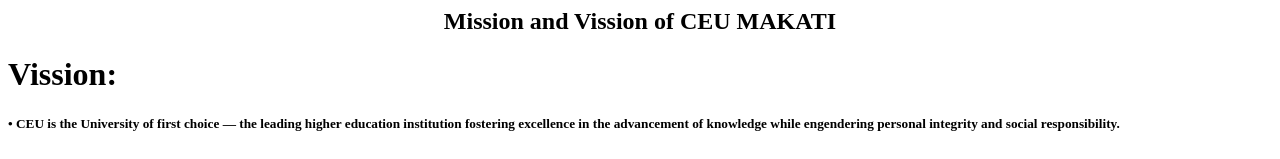
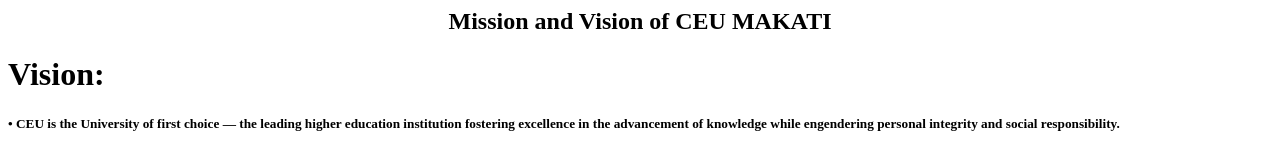
Before and after one commit to IrishLince/Hello_CEU_LINCE, a plain HTML site: page index.html in a window 1280 px wide. Shown: the top 159 px of the page. Drawn offline with Linux system fonts and the light colour scheme.

Commit message:
Update index.html

```diff
--- a/index.html
+++ b/index.html
@@ -5,9 +5,9 @@
     <title>CEU Makati</title>
 </head>
 <body>
-    <CENter><h2>Mission and Vission of CEU MAKATI </h2></CENter>
+    <CENter><h2>Mission and Vision of CEU MAKATI </h2></CENter>
 
-<h1>Vission:</h1>
+<h1>Vision:</h1>
 <H5>&#x2022; CEU is the University of first choice — the leading higher education
     institution fostering excellence in the advancement of knowledge while
     engendering personal integrity and social responsibility.</H1>
```
